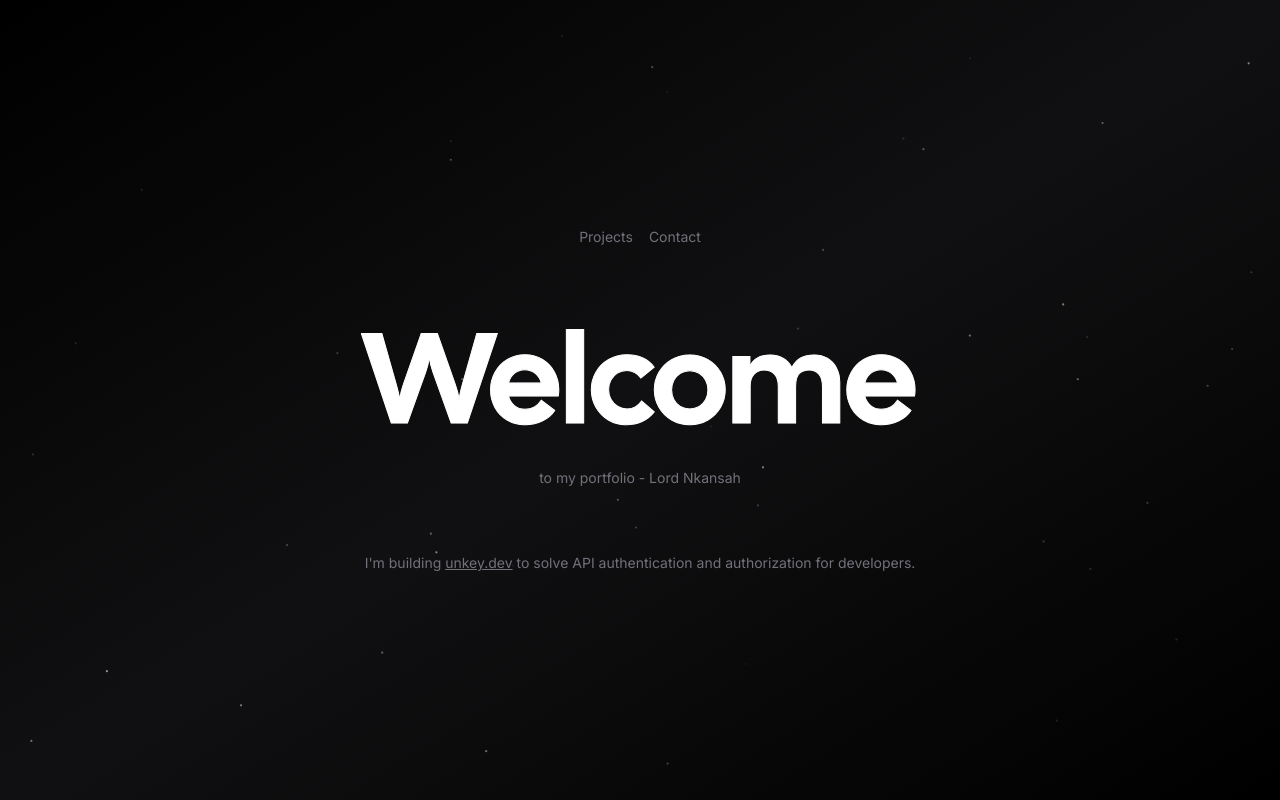
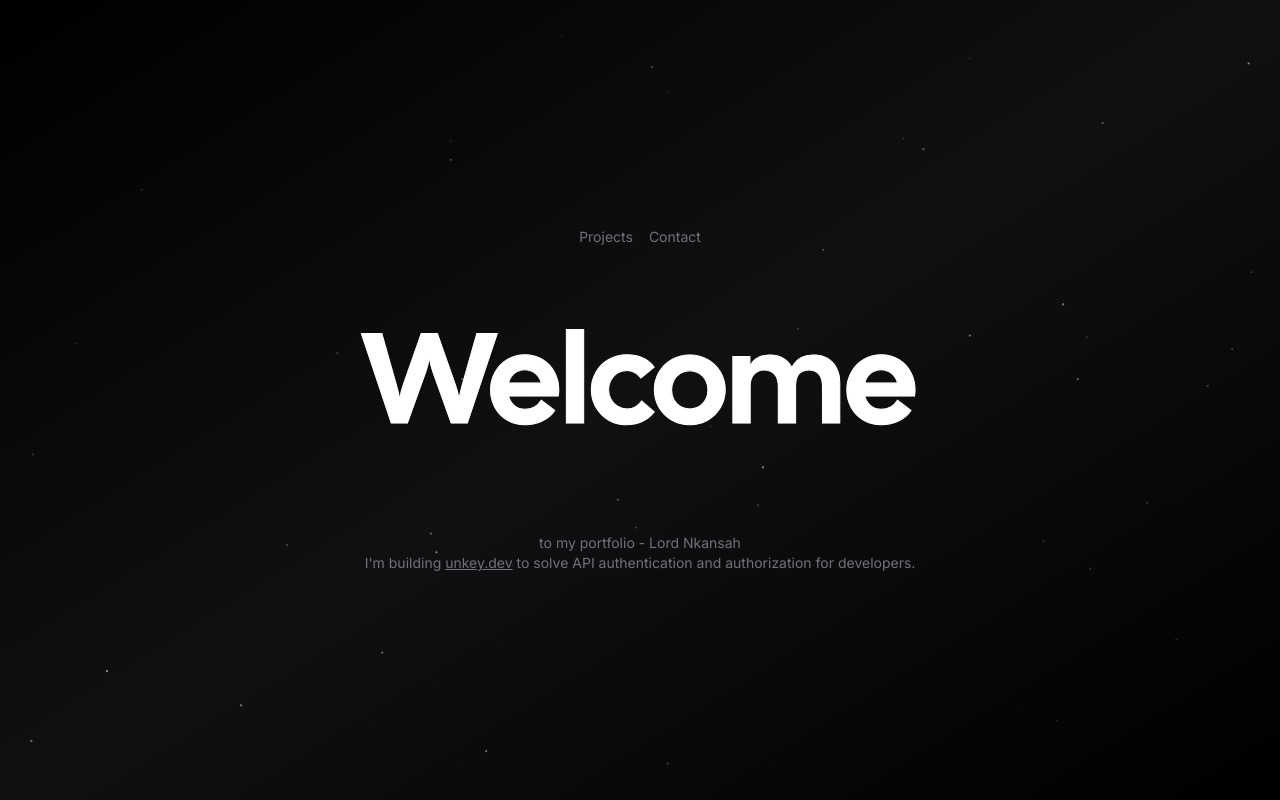
Before and after one commit to nkansah158/nextjs-portfolio-pageview-counter, a Next.js app: page / in a window 1280 px wide. Built offline with nearby package versions, Linux system fonts and the light colour scheme; no server answers; what tailwindcss-debug-screens would draw is missing.

Commit message:
Update page.tsx

```diff
--- a/app/page.tsx
+++ b/app/page.tsx
@@ -31,12 +31,12 @@ export default function Home() {
       <h1 className="py-3.5 px-0.5 z-10 text-4xl text-transparent duration-1000 bg-white cursor-default text-edge-outline animate-title font-display sm:text-6xl md:text-9xl whitespace-nowrap bg-clip-text ">
         Welcome
       </h1>
-      <h2 className="text-sm text-zinc-500 ">
-          to my portfolio - Lord Nkansah
-        </h2>
 
       <div className="hidden w-screen h-px animate-glow md:block animate-fade-right bg-gradient-to-r from-zinc-300/0 via-zinc-300/50 to-zinc-300/0" />
       <div className="my-16 text-center animate-fade-in">
+         <h2 className="text-sm text-zinc-500 ">
+          to my portfolio - Lord Nkansah
+        </h2>
         <h2 className="text-sm text-zinc-500 ">
           I'm building{" "}
           <Link
```
